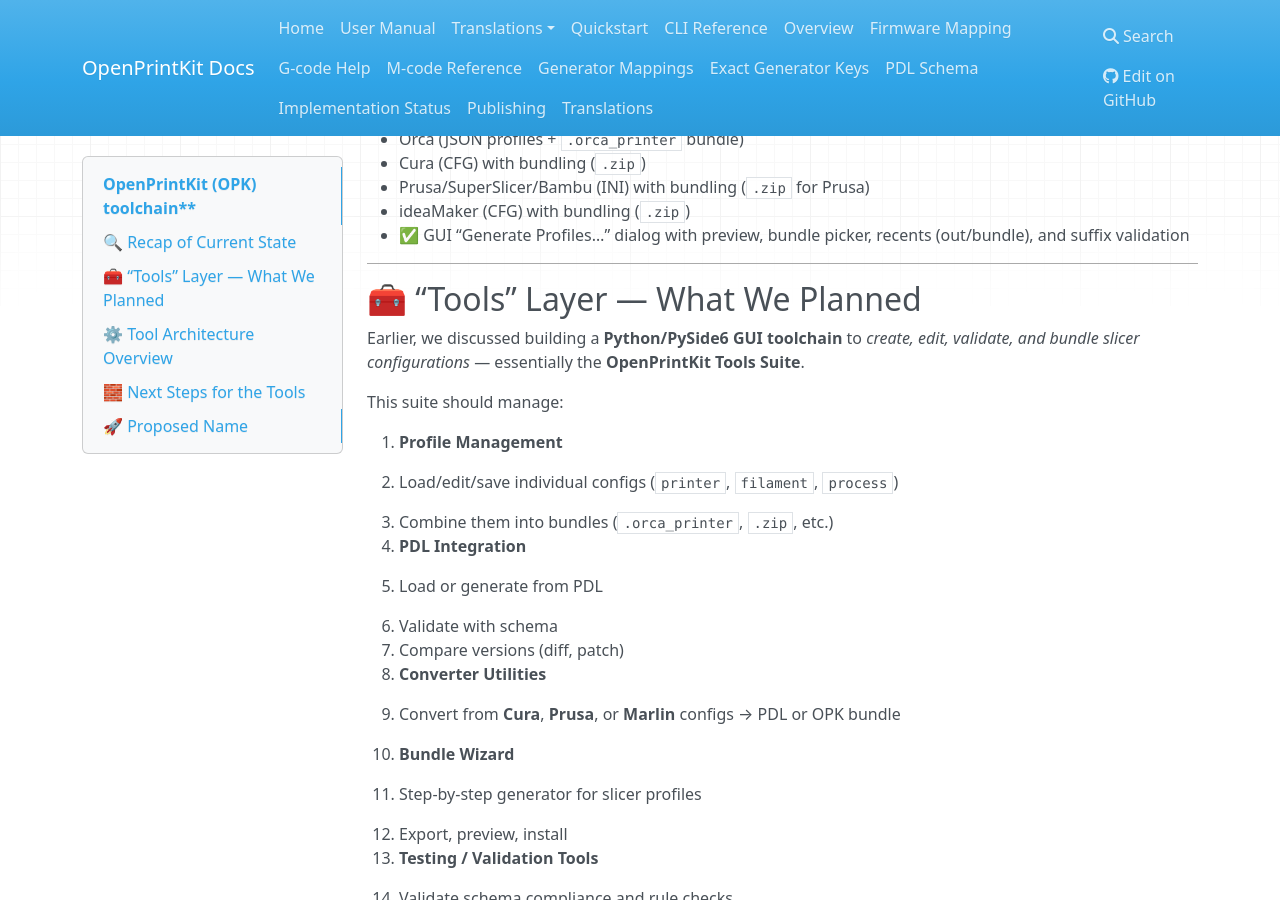
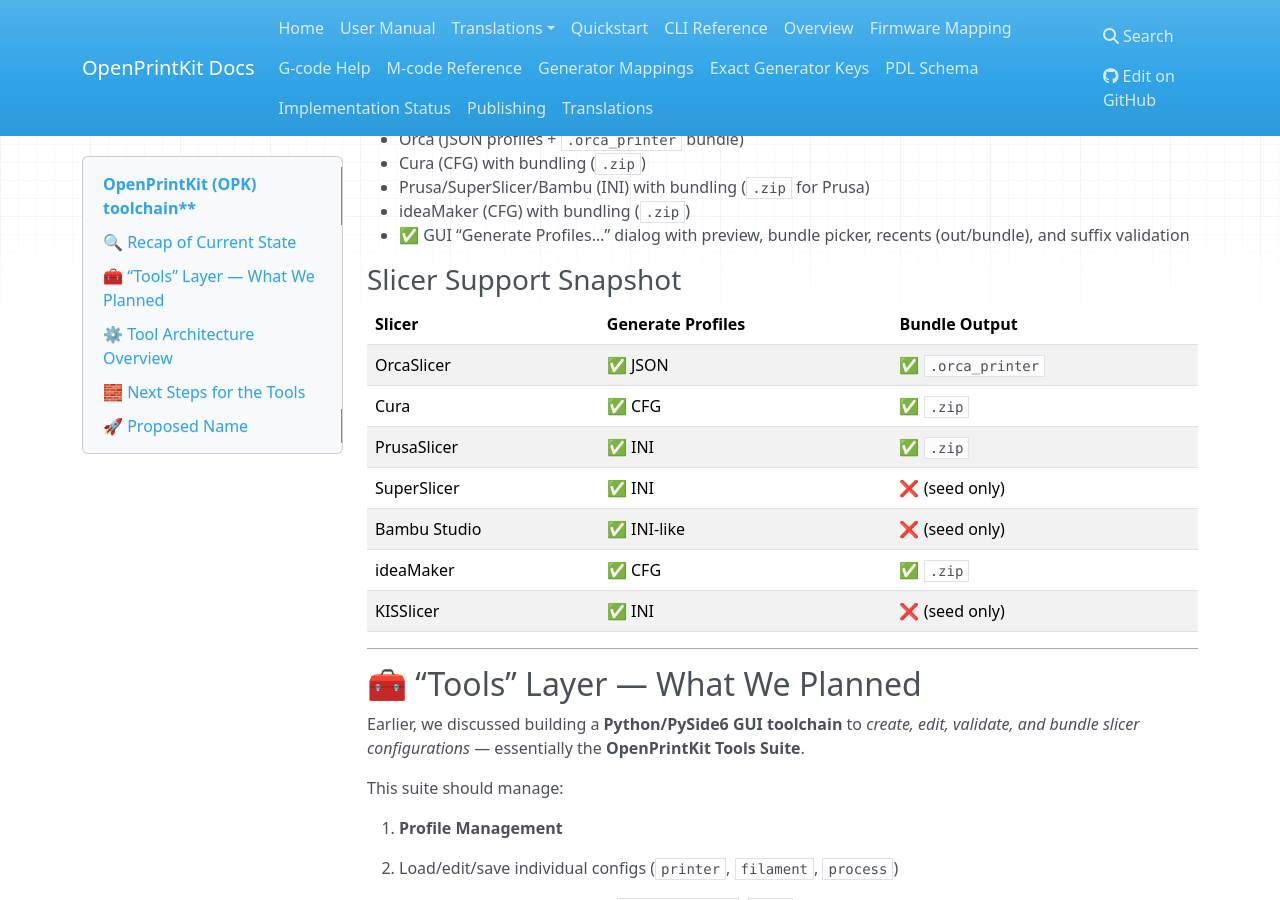
Before and after one commit to Monotoba/OpenPrintKit, an MkDocs documentation site: the page built from docs/project-status.md, in a window 1280 px wide and 900 px high, scrolled down 351 px. Built offline with MkDocs 1.6.1, drawn with Linux system fonts in a browser that asks for light colours; nearby versions of some CDN libraries.

Commit message:
docs(project-status): add Slicer Support Snapshot table

```diff
--- a/docs/project-status.md
+++ b/docs/project-status.md
@@ -18,6 +18,18 @@ We now have:
   - Prusa/SuperSlicer/Bambu (INI) with bundling (`.zip` for Prusa)
   - ideaMaker (CFG) with bundling (`.zip`)
 * ✅ GUI “Generate Profiles…” dialog with preview, bundle picker, recents (out/bundle), and suffix validation
+
+### Slicer Support Snapshot
+
+| Slicer        | Generate Profiles | Bundle Output |
+|---------------|-------------------|---------------|
+| OrcaSlicer    | ✅ JSON           | ✅ `.orca_printer` |
+| Cura          | ✅ CFG            | ✅ `.zip`         |
+| PrusaSlicer   | ✅ INI            | ✅ `.zip`         |
+| SuperSlicer   | ✅ INI            | ❌ (seed only)    |
+| Bambu Studio  | ✅ INI-like       | ❌ (seed only)    |
+| ideaMaker     | ✅ CFG            | ✅ `.zip`         |
+| KISSlicer     | ✅ INI            | ❌ (seed only)    |
 
 ---
 
--- a/docs/tasks.txt
+++ b/docs/tasks.txt
@@ -24,7 +24,7 @@
   * README + CLI Reference: add GUI Tips section
   * System Notes + Changelog: record persistence and bundle picker changes"
 
-  - Docs sync: Update implementation-status and project-status to reflect
+  * Docs sync: Update implementation-status and project-status to reflect
     working slicer generators and CLI gen.
   - Rules: Expand firmware-specific rule checks and linting (e.g., nozzle/
     filament mismatches).
```
